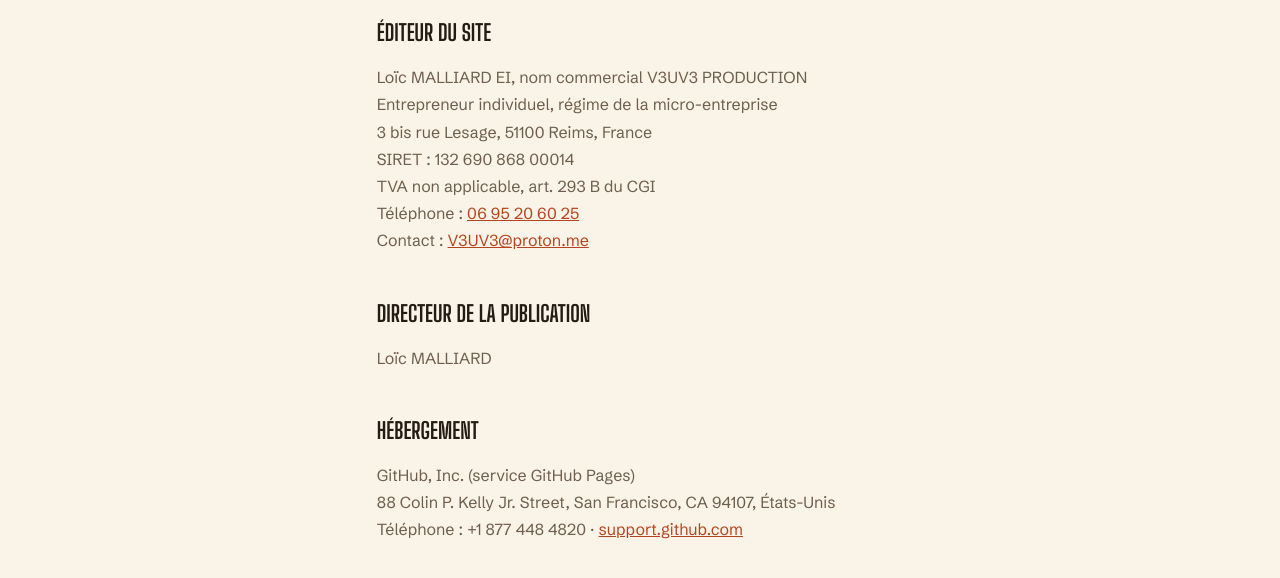
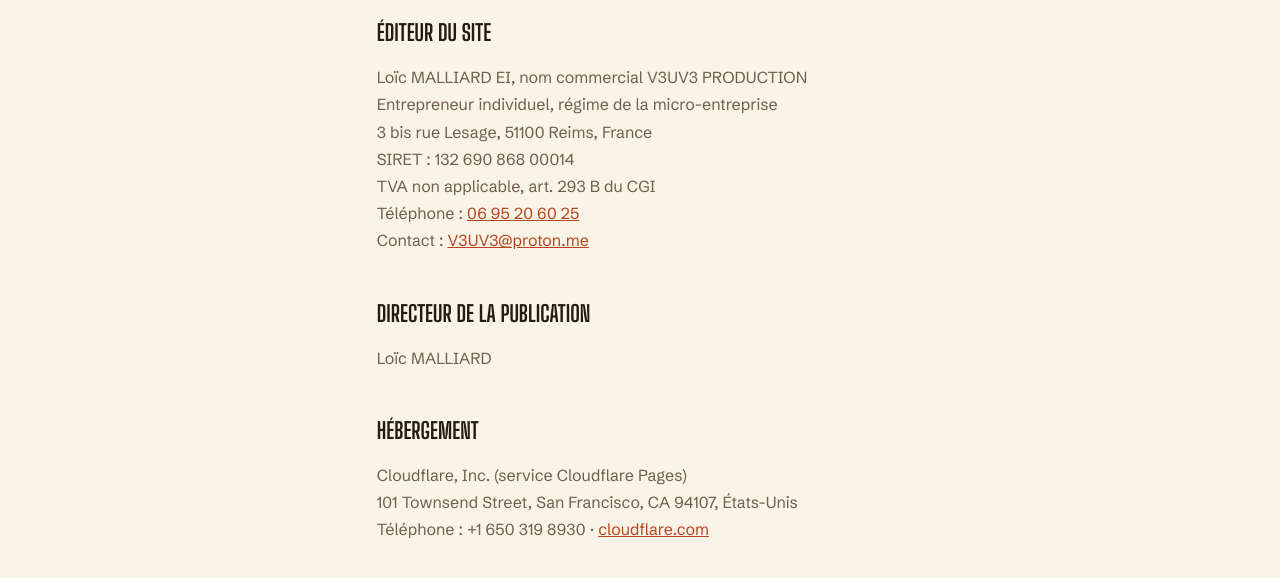
Before and after one commit to JabbaAAAA/v3uv3-site, a plain HTML site: page mentions-legales.html in a window 1280 px wide. Shown: the part 222-800 px from the top of the page. Drawn offline with Linux system fonts and the light colour scheme.

Commit message:
Passage sur v3uv3.com (Cloudflare Pages)
- L'ancienne adresse github.io renvoie vers https://v3uv3.com (même page)
- Hébergeur dans les mentions légales et la confidentialité : Cloudflare
- Image de partage de la fiche plugin en adresse complète

Co-Authored-By: Claude Opus 5.5 <noreply@anthropic.com>

```diff
--- a/mentions-legales.html
+++ b/mentions-legales.html
@@ -1,6 +1,7 @@
 <!DOCTYPE html>
 <html lang="fr">
 <head>
+<script>if(location.hostname.endsWith("github.io"))location.replace("https://v3uv3.com"+location.pathname.replace(/^\/v3uv3-site/,"")+location.search+location.hash);</script>
 <meta charset="UTF-8">
 <meta name="viewport" content="width=device-width, initial-scale=1.0">
 <title>Mentions légales : V3UV3</title>
@@ -53,9 +54,9 @@
 
     <h2>Hébergement</h2>
     <p>
-      GitHub, Inc. (service GitHub Pages)<br>
-      88 Colin P. Kelly Jr. Street, San Francisco, CA 94107, États-Unis<br>
-      Téléphone : +1 877 448 4820 · <a href="https://support.github.com" rel="noopener">support.github.com</a>
+      Cloudflare, Inc. (service Cloudflare Pages)<br>
+      101 Townsend Street, San Francisco, CA 94107, États-Unis<br>
+      Téléphone : +1 650 319 8930 · <a href="https://www.cloudflare.com/fr-fr/" rel="noopener">cloudflare.com</a>
     </p>
 
     <h2>Vente des plugins</h2>
```
Also changed, not shown: confidentialite.html (+2 -1 lines), index.html (+1 -0 lines), installer-mac.html (+1 -0 lines), master.html (+2 -1 lines).
